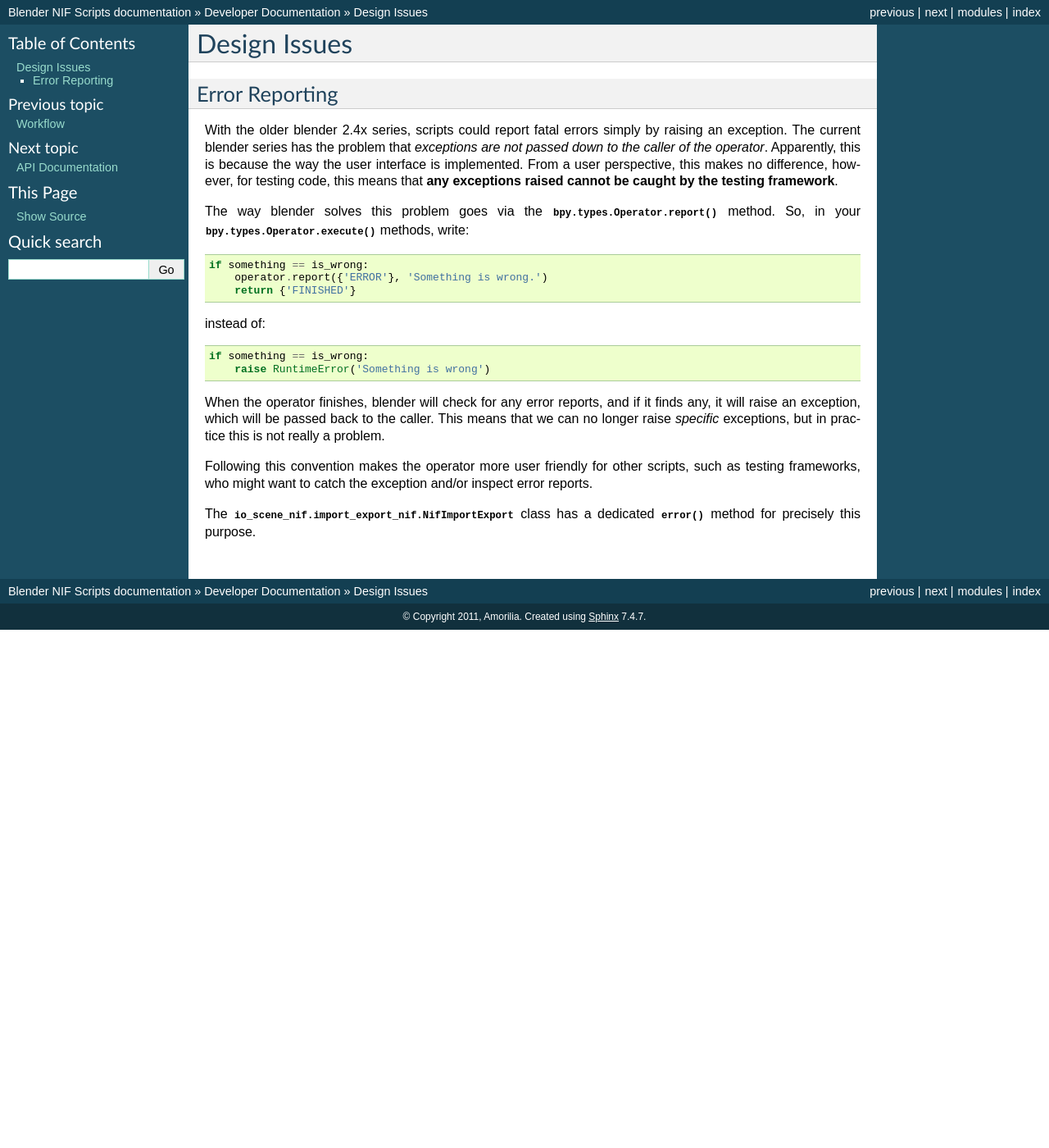
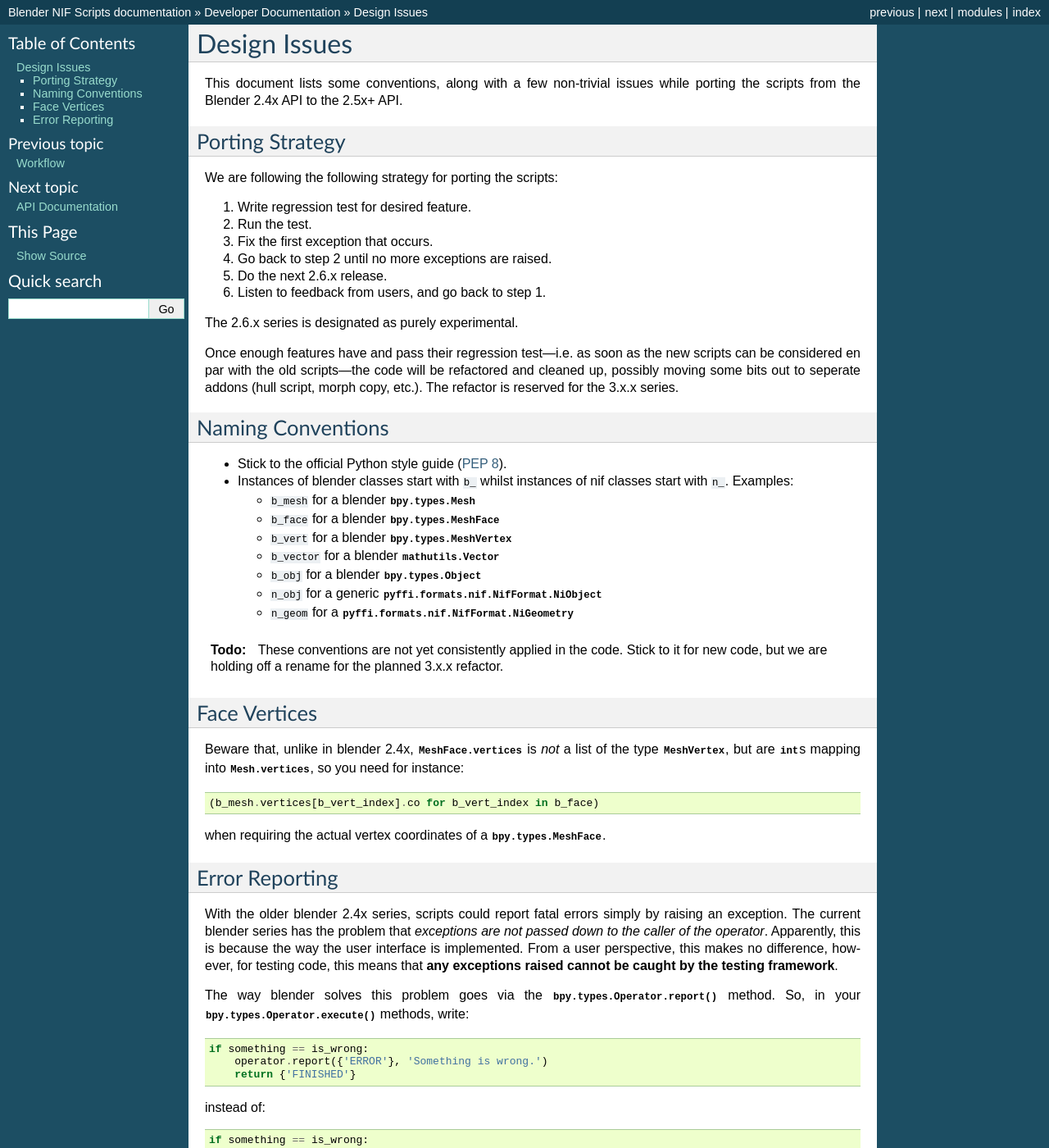
Before and after one commit to niftools/blender_niftools_addon, a Sphinx documentation site: the page built from docs/development/design.rst, in a window 1280 px wide and 1400 px high. Shown: the whole window at 82% size. Built offline with Sphinx 7.4.7, drawn with Linux system fonts in a browser that asks for light colours; formulas are drawn with MathJax 3; the version number could not be read and is left out.

Commit message:
Documented porting strategy, and a porting issue with face vertices.

```diff
--- a/docs/development/design.rst
+++ b/docs/development/design.rst
@@ -1,5 +1,65 @@
 Design Issues
 =============
+
+This document lists some conventions, along with a few non-trivial
+issues while porting the scripts from the Blender 2.4x API to the
+2.5x+ API.
+
+Porting Strategy
+----------------
+
+We are following the following strategy for porting the scripts:
+
+1. Write regression test for desired feature.
+2. Run the test.
+3. Fix the first exception that occurs.
+4. Go back to step 2 until no more exceptions are raised.
+5. Do the next 2.6.x release.
+6. Listen to feedback from users, and go back to step 1.
+
+The 2.6.x series is designated as purely experimental.
+
+Once enough features have and pass their regression test---i.e. as
+soon as the new scripts can be considered en par with the old
+scripts---the code will be refactored and cleaned up, possibly moving
+some bits out to seperate addons (hull script, morph copy, etc.). The
+refactor is reserved for the 3.x.x series.
+
+Naming Conventions
+------------------
+
+* Stick to the official Python style guide (`PEP 8
+  <http://www.python.org/dev/peps/pep-0008/>`_).
+
+* Instances of blender classes start with ``b_`` whilst instances of
+  nif classes start with ``n_``. Examples:
+
+  * ``b_mesh`` for a blender :class:`bpy.types.Mesh`
+  * ``b_face`` for a blender :class:`bpy.types.MeshFace`
+  * ``b_vert`` for a blender :class:`bpy.types.MeshVertex`
+  * ``b_vector`` for a blender :class:`mathutils.Vector`
+  * ``b_obj`` for a blender :class:`bpy.types.Object`
+  * ``n_obj`` for a generic
+    :class:`pyffi.formats.nif.NifFormat.NiObject`
+  * ``n_geom`` for a :class:`pyffi.formats.nif.NifFormat.NiGeometry`
+
+.. todo::
+
+   These conventions are not yet consistently applied in the
+   code. Stick to it for new code, but we are holding off a rename for
+   the planned 3.x.x refactor.
+
+Face Vertices
+-------------
+
+Beware that, unlike in blender 2.4x, :class:`MeshFace.vertices` is
+*not* a list of the type :class:`MeshVertex`, but are :class:`int`\ s
+mapping into :class:`Mesh.vertices`, so you need for instance::
+
+    (b_mesh.vertices[b_vert_index].co for b_vert_index in b_face)
+
+when requiring the actual vertex coordinates of a
+:class:`bpy.types.MeshFace`.
 
 .. _dev-design-error-reporting:
 
```
